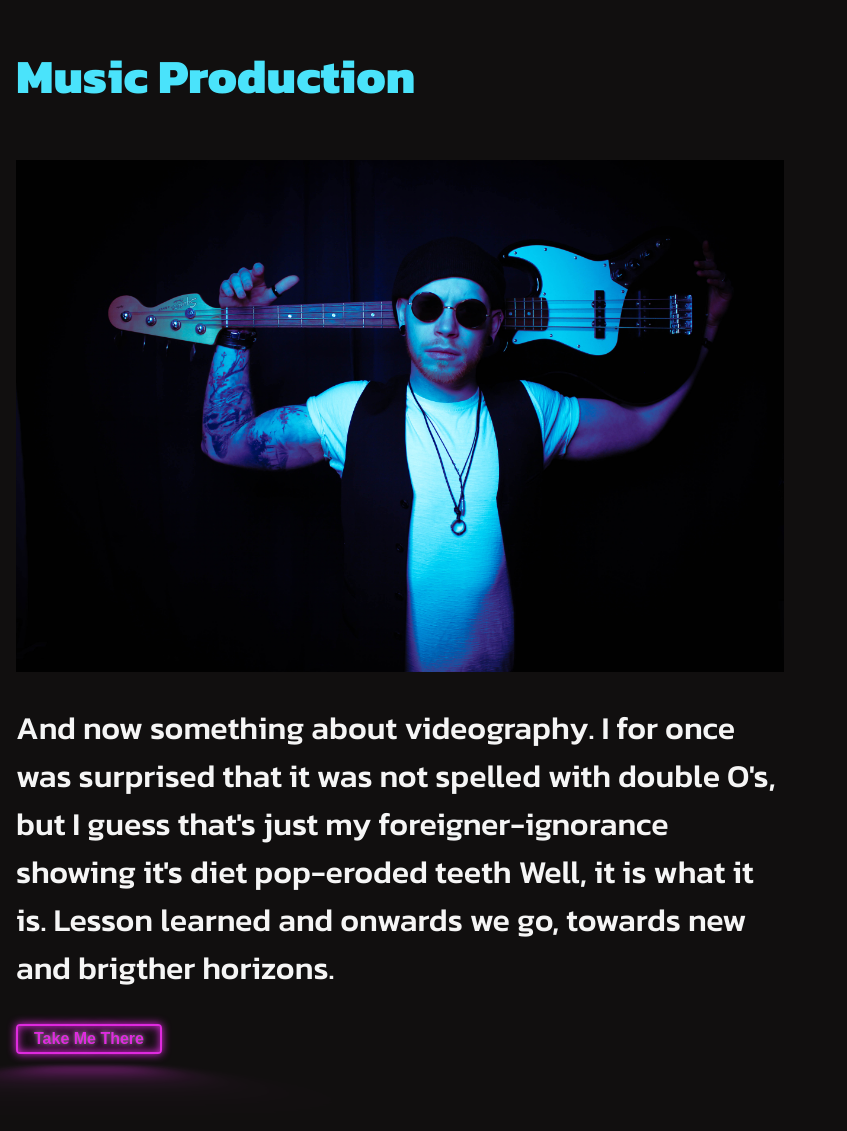
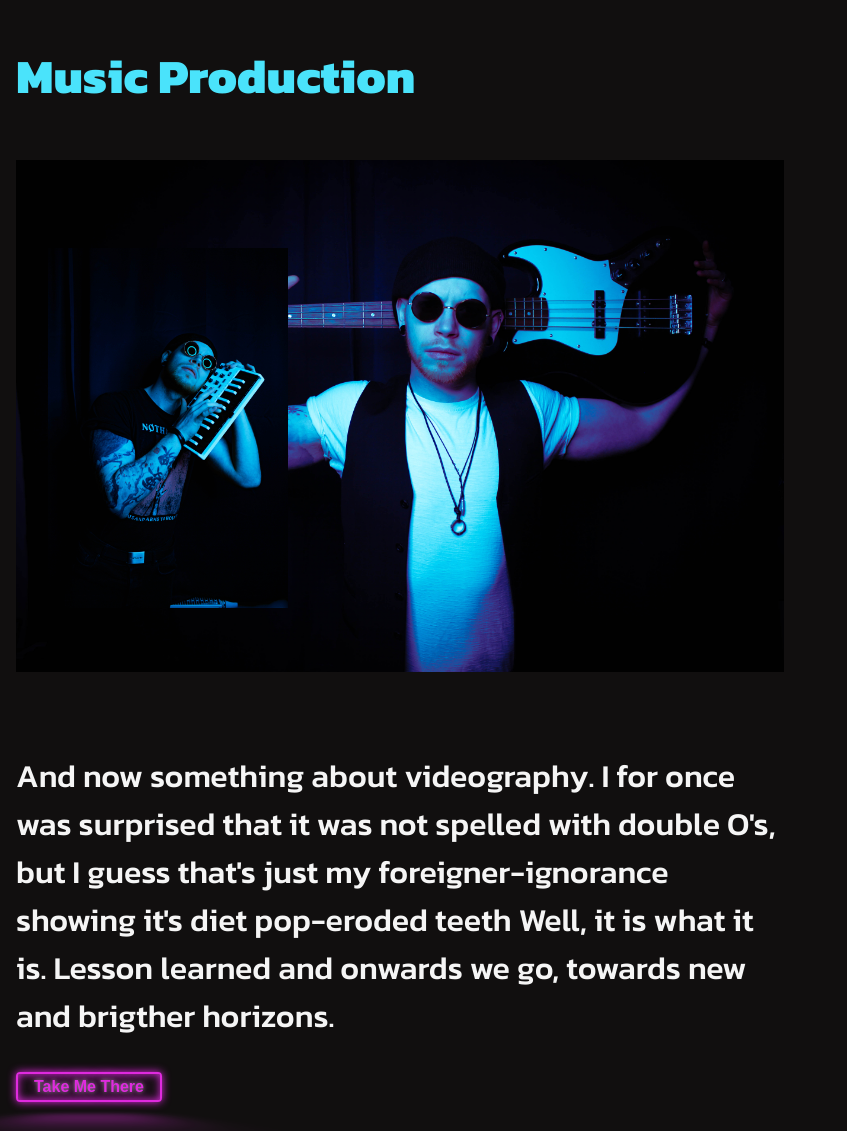
Before and after one commit to DrWilliz/Project-3-Website, a plain HTML site: page index.html in a window 1280 px wide. Shown: the part 3260-4391 px from the top of the page, without its empty margins (0-847 px from the left). Drawn offline with Linux system fonts and the light colour scheme.

Commit message:
BWAKHpixfix

```diff
--- a/index.html
+++ b/index.html
@@ -57,7 +57,7 @@
             <h3 id="style1">Music Production</h3>
             <img id="bluebass"src="Images/bluebass.jpg" alt="Kayo standing with an electric bass across his shoulders">
             <img id="midi" src="Images/bluemidi.jpg" alt="Kayo standing with a midi keyboard">
-            <p>And now something about videography. I for once was surprised that it was not spelled with double O's, but I guess that's just my foreigner-ignorance showing it's diet pop-eroded teeth
+            <p id="musicipedia">And now something about videography. I for once was surprised that it was not spelled with double O's, but I guess that's just my foreigner-ignorance showing it's diet pop-eroded teeth
             Well, it is what it is. Lesson learned and onwards we go, towards new and brigther horizons. </p>
             <button class="button"id="button1">Take Me There</button>
             </div>
--- a/style.css
+++ b/style.css
@@ -110,6 +110,10 @@ max-width: 50rem;
   -webkit-text-fill-color: var(--clr-dark-grey);
 }
 
+#music-container {
+  position: relative;
+}
+
 #bluebass {
   position: relative;
   top: 0;
@@ -117,10 +121,14 @@ max-width: 50rem;
 }
 
 #midi {
-  width: 25%;
+  width: 30%;
   position: absolute;
-  top: 2rem;
-  left: 4rem;
+  top: 17rem;
+  left: 3rem;
+}
+
+#musicipedia {
+  padding-top: 3rem;
 }
 
 .button {
@@ -188,7 +196,8 @@ max-width: 50rem;
 #button2 {
   font-size: 1rem;
   font-weight: bold;
-  display: inline-block;
+  display: block;
+  margin-left: auto;
   cursor: pointer;
   background-color: transparent;
   color: var(--clr-light-b);
```
